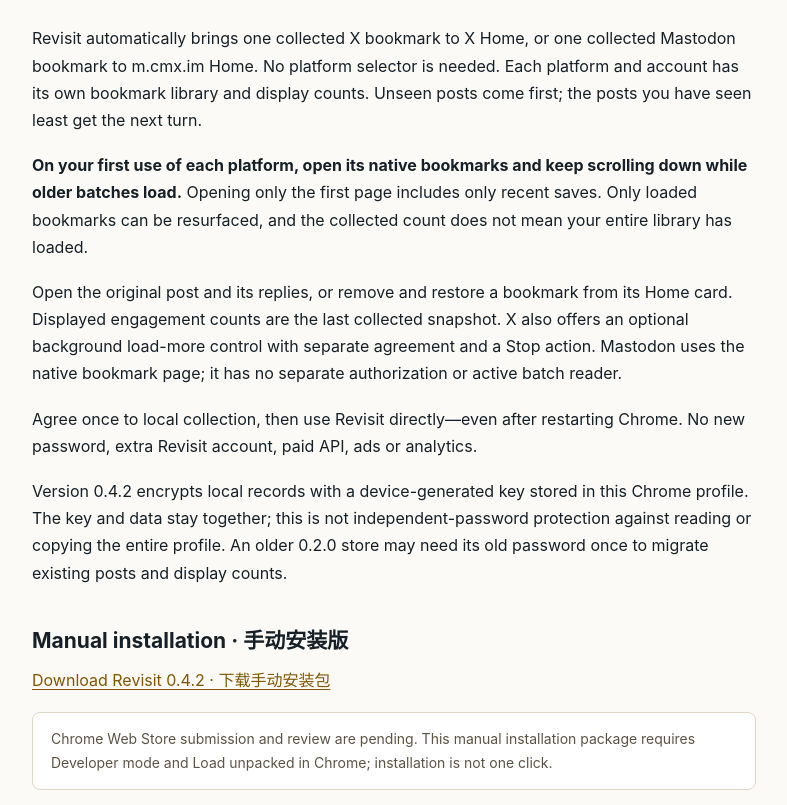
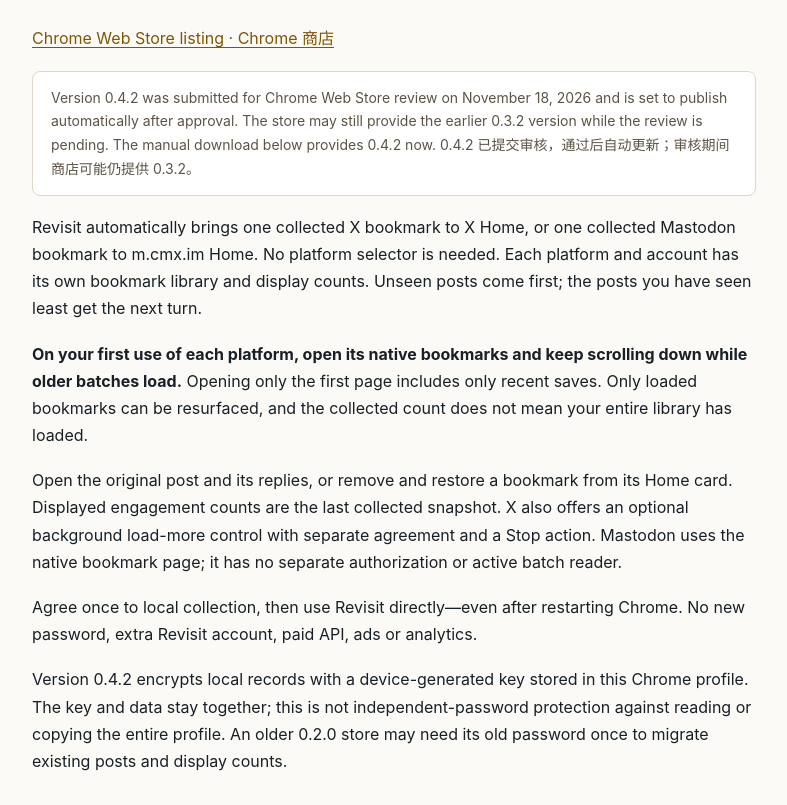
Before and after one commit to Reliable7650/revisit-privacy, a plain HTML site: page index.html in a window 1280 px wide. Shown: the part 172-977 px from the top of the page, without its empty margins (246-1033 px from the left). Drawn offline with Linux system fonts and the light colour scheme.

Commit message:
Link the Chrome Web Store listing and mark Revisit 0.4.2 review pending

```diff
--- a/index.html
+++ b/index.html
@@ -2,6 +2,8 @@
 <html lang="en"><head><meta charset="utf-8"><meta name="viewport" content="width=device-width,initial-scale=1"><title>Revisit — Rediscover your bookmarks</title><link rel="icon" href="icon.png"><link rel="stylesheet" href="site.css"></head><body><main>
 <header><img src="icon.png" alt=""><a href="index.html">Revisit</a></header>
 <h1>A second look at what you saved.</h1>
+<p><a href="https://chromewebstore.google.com/detail/aiklblmpmiecnaehmbfjepebphellikd">Chrome Web Store listing · Chrome 商店</a></p>
+<p class="notice">Version 0.4.2 was submitted for Chrome Web Store review on November 18, 2026 and is set to publish automatically after approval. The store may still provide the earlier 0.3.2 version while the review is pending. The manual download below provides 0.4.2 now. 0.4.2 已提交审核，通过后自动更新；审核期间商店可能仍提供 0.3.2。</p>
 <p>Revisit automatically brings one collected X bookmark to X Home, or one collected Mastodon bookmark to m.cmx.im Home. No platform selector is needed. Each platform and account has its own bookmark library and display counts. Unseen posts come first; the posts you have seen least get the next turn.</p>
 <p><strong>On your first use of each platform, open its native bookmarks and keep scrolling down while older batches load.</strong> Opening only the first page includes only recent saves. Only loaded bookmarks can be resurfaced, and the collected count does not mean your entire library has loaded.</p>
 <p>Open the original post and its replies, or remove and restore a bookmark from its Home card. Displayed engagement counts are the last collected snapshot. X also offers an optional background load-more control with separate agreement and a Stop action. Mastodon uses the native bookmark page; it has no separate authorization or active batch reader.</p>
@@ -9,7 +11,7 @@
 <p>Version 0.4.2 encrypts local records with a device-generated key stored in this Chrome profile. The key and data stay together; this is not independent-password protection against reading or copying the entire profile. An older 0.2.0 store may need its old password once to migrate existing posts and display counts.</p>
 <h2>Manual installation · 手动安装版</h2>
 <p><a href="downloads/revisit-0.4.2.zip" download>Download Revisit 0.4.2 · 下载手动安装包</a></p>
-<p class="notice">Chrome Web Store submission and review are pending. This manual installation package requires Developer mode and Load unpacked in Chrome; installation is not one click.</p>
+<p class="notice">This manual installation package requires Developer mode and Load unpacked in Chrome; installation is not one click. Version 0.4.2 is awaiting Chrome Web Store review and has not yet been confirmed as approved or live there.</p>
 <ol>
 <li>Download the ZIP and extract it to a folder you will keep.</li>
 <li>Open Chrome's Extensions page (<code>chrome://extensions</code>) and turn on Developer mode.</li>
```
Also changed, not shown: support.html (+3 -1 lines).
